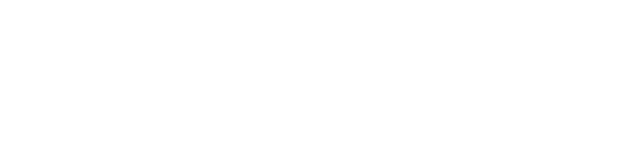
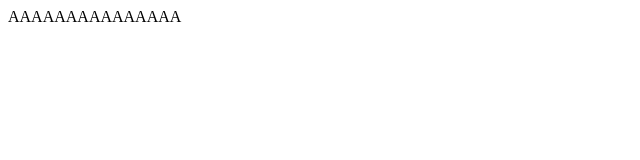
Before and after one commit to R4veyard/R4veyard.github.io, a plain HTML site: page index.html in a window 1280 px wide. Shown: the whole page, without its empty margins (0-640 px from the left). Drawn offline with Linux system fonts and the light colour scheme.

Commit message:
Update index.html

```diff
--- a/index.html
+++ b/index.html
@@ -1,2 +1,3 @@
 <html>
+  AAAAAAAAAAAAAAA
 </html>
```
